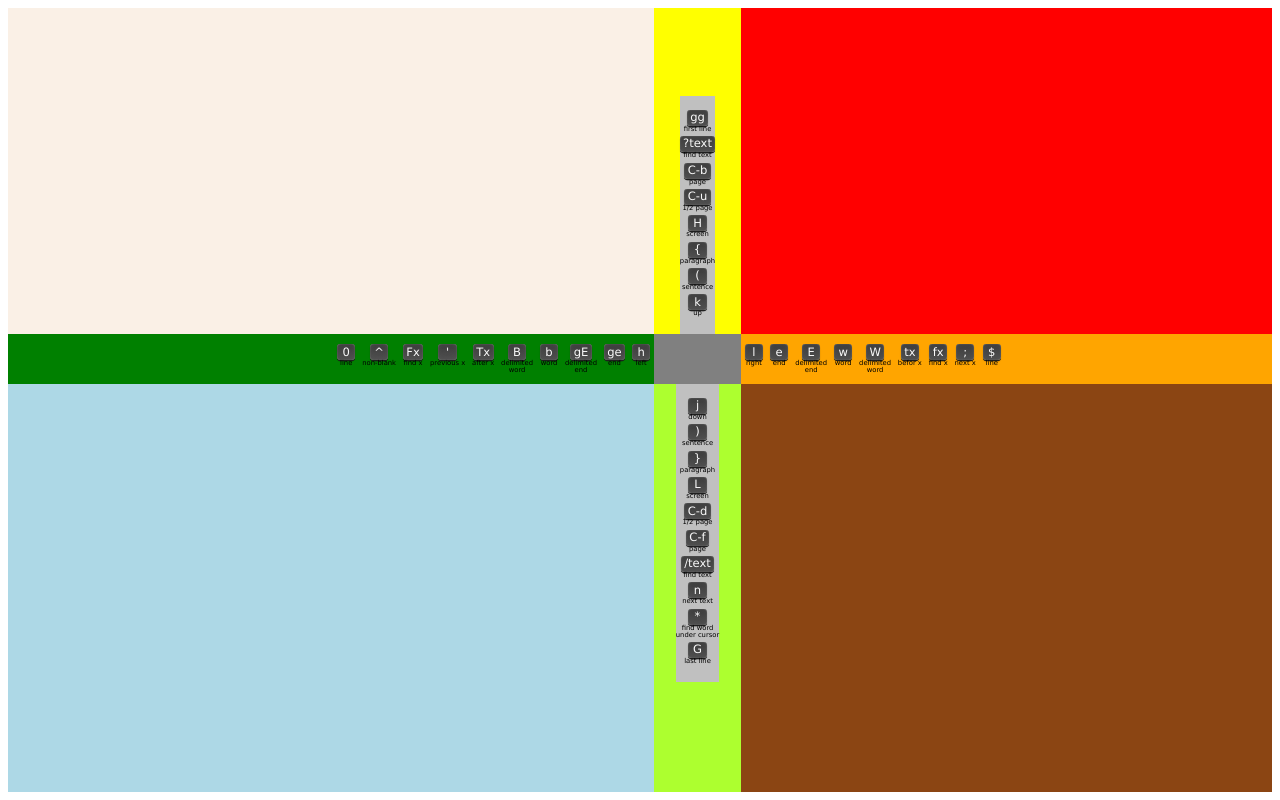
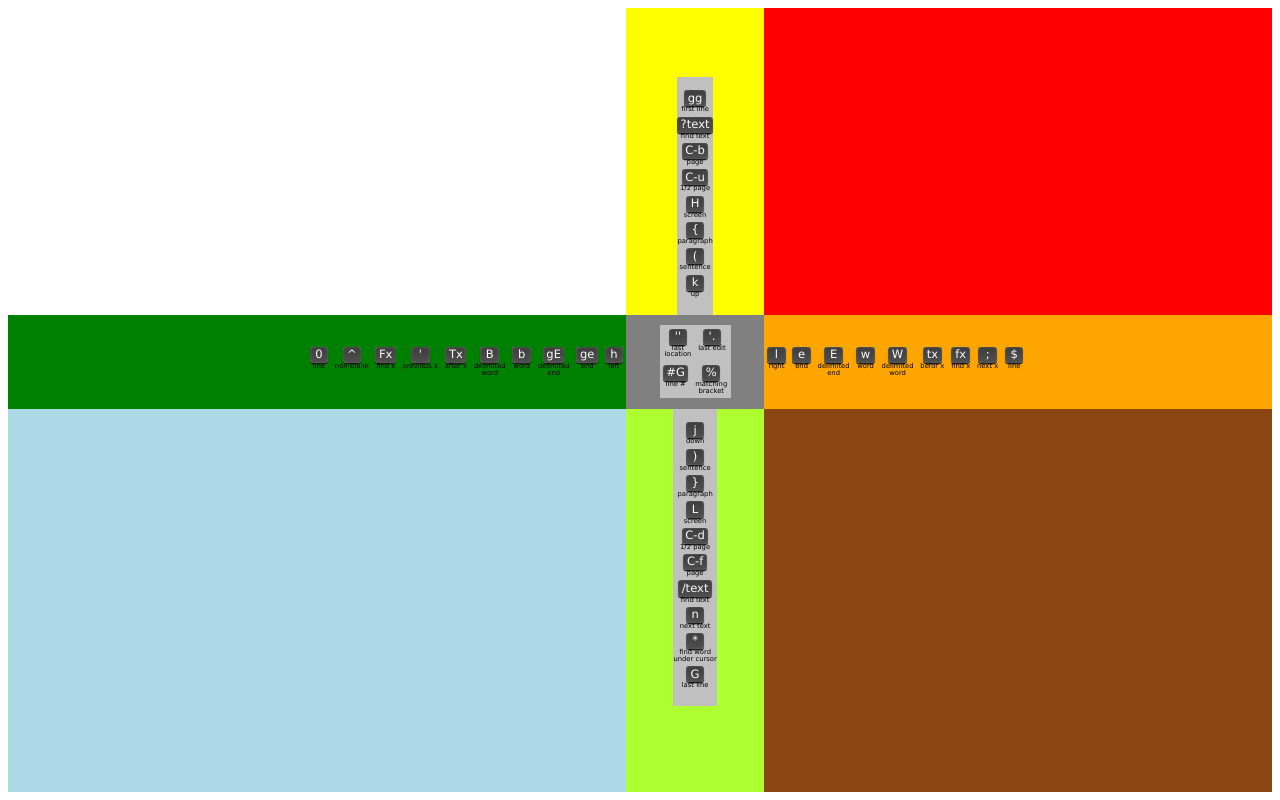
Before and after one commit to cozy-code/vim-sheet, a plain HTML site: page vimcheat.html in a window 1280 px wide. Drawn offline with Linux system fonts and the light colour scheme.

Commit message:
add absolute movements

```diff
--- a/vimcheat.html
+++ b/vimcheat.html
@@ -13,13 +13,13 @@
             display : table-row;
         }
         div.row div{
-            display : table-cell;
         }
         #leftTop{
             background-color: #faf0e6;
         }
 
         #midTop{
+            display : table-cell;
             background-color: yellow;
             vertical-align: bottom;
             text-align: center;
@@ -31,9 +31,11 @@
         }
 
         #rightTop{
-              background-color:red;
+            display : table-cell;
+            background-color:red;
         }
         #leftMid{
+            display : table-cell;
             background-color:green;
             vertical-align: middle;
         }
@@ -41,16 +43,27 @@
             float:right;
         }
         #midMid{
+            display : table-cell;
             background-color: gray;
+            vertical-align: middle;
+            text-align: center;
+        }
+        #midMid div{
+            display:inline-block;
+            margin: 0 auto;
+            background-color: silver;
         }
         #rightMid{
+            display : table-cell;
             background-color: orange;
             vertical-align: middle;
         }
         #leftBottom{
+            display : table-cell;
               background-color: lightblue;
         }
         #midBottom{
+            display : table-cell;
               background-color: greenyellow;
               text-align: center;
         }
@@ -60,6 +73,7 @@
             background-color: silver;
         }
         #rightBottom{
+            display : table-cell;
             background-color: saddlebrown;
         }
         dl.vertical{
@@ -158,6 +172,16 @@
                 </div>
             </div>
             <div id="midMid">
+                <div>
+                    <div class="horizontal">
+                        <dl><dt><kbd>''</kbd></dt><dd>last<br/>location</dd></dl>
+                        <dl><dt><kbd>'.</kbd></dt><dd>last edit</dd></dl>
+                    </div><br/>
+                    <div class="horizontal">
+                        <dl><dt><kbd>#G</kbd></dt><dd>line #</dd></dl>
+                        <dl><dt><kbd>%</kbd></dt><dd>matching<br/>bracket</dd></dl>
+                    </div>
+                </div>
             </div>
             <div id="rightMid" class="horizontal">
                 <dl><dt><kbd>l</kbd></dt><dd>right</dd></dl>
```
